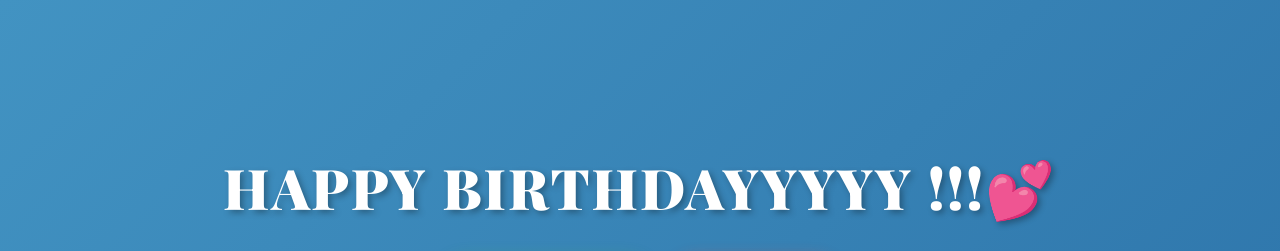
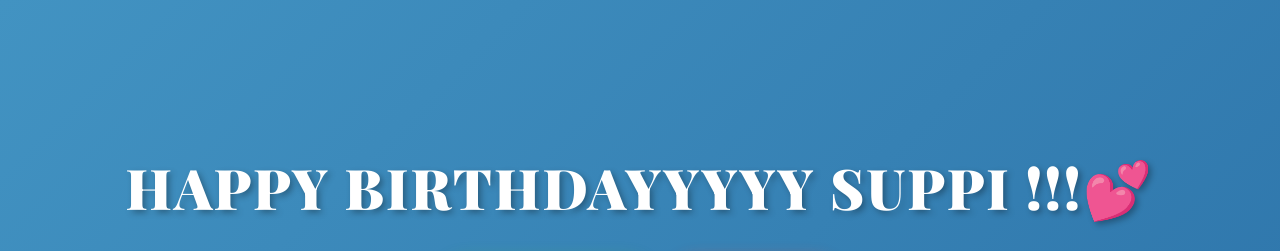
Before and after one commit to thilak8pro-alt/birthdayyy, a plain HTML site: page index.html in a window 1280 px wide. Shown: the top 251 px of the page. Drawn offline with nearby package versions, Linux system fonts and the light colour scheme.

Commit message:
Update index.html

```diff
--- a/index.html
+++ b/index.html
@@ -3,12 +3,12 @@
 <head>
     <meta charset="UTF-8">
     <meta name="viewport" content="width=device-width, initial-scale=1.0">
-    <title>HAPPY BIRTHDAYYYYY !!!💕</title>
+    <title>HAPPY BIRTHDAYYYYY SUPPI!!!💕</title>
     <link rel="stylesheet" href="styles.css">
 </head>
 <body>
     <div class="container">
-        <h1>HAPPY BIRTHDAYYYYY !!!💕</h1>
+        <h1>HAPPY BIRTHDAYYYYY SUPPI !!!💕</h1>
         <div class="buttons">
             <button class="yes-button" onclick="handleYesClick()">thank youu 🥰</button>
             <button class="no-button" onclick="handleNoClick()">awww!!🫠</button>
```
